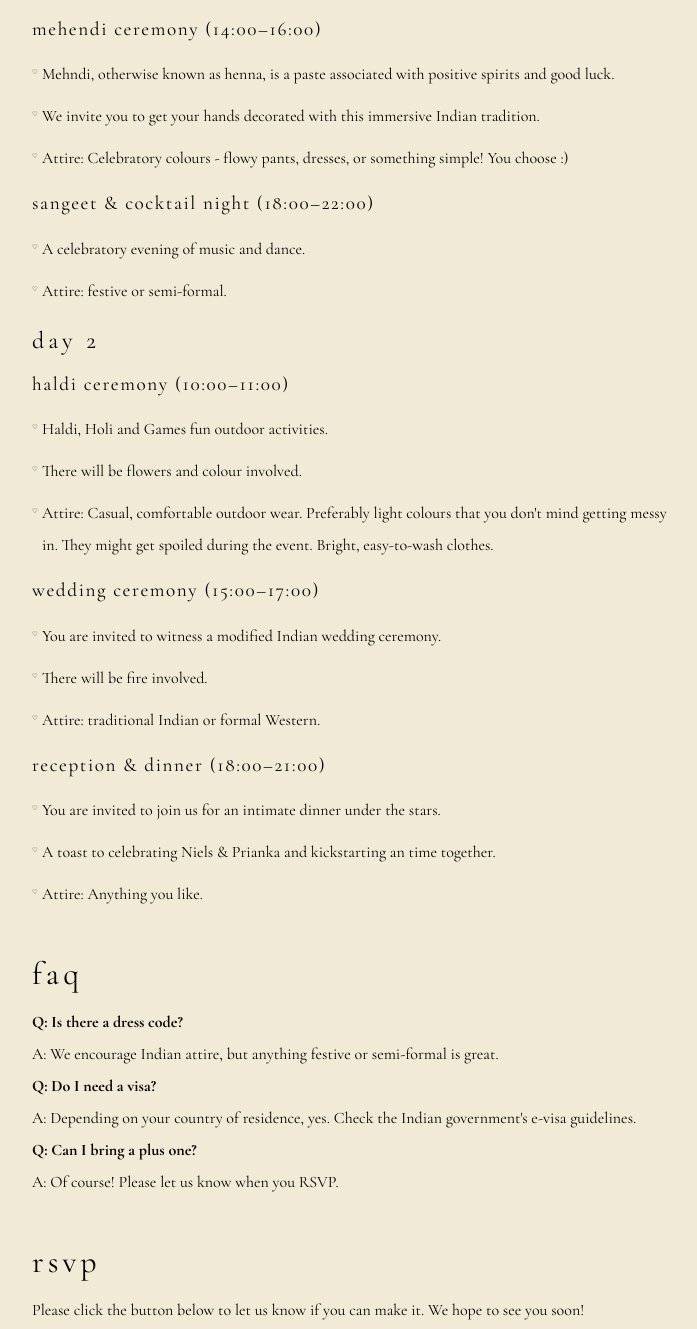
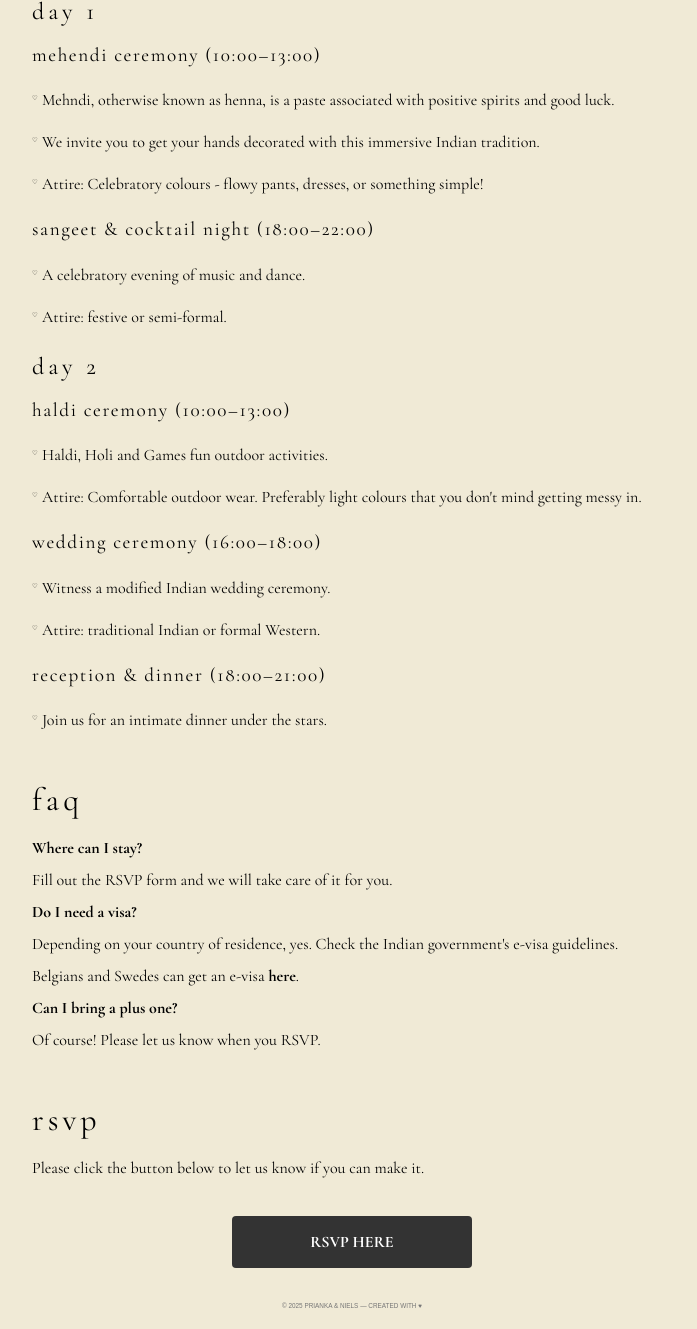
Before and after one commit to NielsDegrande/wedsite, a plain HTML site: page index.html in a window 1280 px wide. Shown: the part 922-2251 px from the top of the page, without its empty margins (288-985 px from the left). Drawn offline with nearby package versions, Linux system fonts and the light colour scheme; a web font is replaced by a local one.

Commit message:
Update content

```diff
--- a/index.html
+++ b/index.html
@@ -28,7 +28,6 @@
       <img src="assets/india.png" alt="हिंदी" onclick="loadLanguage('hi')" />
     </div>
 
-    <!-- MAIN NAVIGATION -->
     <nav>
       <ul>
         <li><a href="#home" data-trans-key="nav.home" onclick="scrollToSection('home')"></a></li>
@@ -41,7 +40,6 @@
       </ul>
     </nav>
 
-    <!-- TITLE SECTION -->
     <header class="hero" id="home">
       <h1>prianka &amp; niels</h1>
       <div class="wedding-date-place" data-trans-key="hero.subtitle"></div>
@@ -55,10 +53,11 @@
 -------*-------
 
 ~~~~~~~~~~
-~~~~~~~~~~</pre>
+~~~~~~~~~~
+      </pre>
     </header>
 
-    <div class="content">
+    <main class="content">
       <p data-trans-key="intro.welcome"></p>
 
       <h2 id="practicalinfo" data-trans-key="info.heading"></h2>
@@ -79,7 +78,7 @@
       <ul class="custom-bullets" data-trans-key="program.day2.reception.points"></ul>
 
       <h2 id="faq" data-trans-key="faq.heading"></h2>
-      <p data-trans-key="faq.questions.dress"></p>
+      <p data-trans-key="faq.questions.accommodation"></p>
       <p data-trans-key="faq.questions.visa"></p>
       <p data-trans-key="faq.questions.plusOne"></p>
 
@@ -91,7 +90,7 @@
         class="rsvp-button"
         data-trans-key="rsvp.button"
       ></a>
-    </div>
+    </main>
 
     <footer>
       <p>© 2025 Prianka &amp; Niels — Created with ♥</p>
--- a/languages/en.json
+++ b/languages/en.json
@@ -7,22 +7,22 @@
     "rsvp": "rsvp"
   },
   "hero": {
-    "subtitle": "OCTOBER 24–25, 2025 • JAMSHEDPUR, INDIA"
+    "subtitle": "OCTOBER 24 & 25, 2025 • JAMSHEDPUR, INDIA"
   },
   "intro": {
     "welcome": "Welcome to our wedding website! We are so excited to celebrate our special day with you."
   },
   "info": {
     "heading": "practical info",
-    "details": "Our wedding weekend will take place in Jamshedpur on October 24–25, 2025.\n\nPlease plan to arrive by midday on October 24th so that you can settle in before the Mehendi ceremony.\n\nMore details on flights, hotels, and transportation are below."
+    "details": "Our wedding weekend will take place in Jamshedpur on October 24 & 25, 2025.<br/>Please plan to arrive by October 23rd so that you can settle in.<br/>More details on flights, hotels, and transportation are below."
   },
   "program": {
     "heading": "program",
     "day1": {
       "title": "day 1",
       "mehendi": {
-        "title": "mehendi ceremony (14:00–16:00)",
-        "points": "<li>Mehndi, otherwise known as henna, is a paste associated with positive spirits and good luck.</li><li>We invite you to get your hands decorated with this immersive Indian tradition.</li><li>Attire: Celebratory colours - flowy pants, dresses, or something simple! You choose :)</li>"
+        "title": "mehendi ceremony (10:00–13:00)",
+        "points": "<li>Mehndi, otherwise known as henna, is a paste associated with positive spirits and good luck.</li><li>We invite you to get your hands decorated with this immersive Indian tradition.</li><li>Attire: Celebratory colours - flowy pants, dresses, or something simple!</li>"
       },
       "sangeet": {
         "title": "sangeet & cocktail night (18:00–22:00)",
@@ -32,30 +32,30 @@
     "day2": {
       "title": "day 2",
       "haldi": {
-        "title": "haldi ceremony (10:00–11:00)",
-        "points": "<li>Haldi, Holi and Games fun outdoor activities.</li><li>There will be flowers and colour involved.</li><li>Attire: Casual, comfortable outdoor wear. Preferably light colours that you don't mind getting messy in. They might get spoiled during the event. Bright, easy-to-wash clothes.</li>"
+        "title": "haldi ceremony (10:00–13:00)",
+        "points": "<li>Haldi, Holi and Games fun outdoor activities.</li><li>Attire: Comfortable outdoor wear. Preferably light colours that you don't mind getting messy in.</li>"
       },
       "wedding": {
-        "title": "wedding ceremony (15:00–17:00)",
-        "points": "<li>You are invited to witness a modified Indian wedding ceremony.</li><li>There will be fire involved.</li><li>Attire: traditional Indian or formal Western.</li>"
+        "title": "wedding ceremony (16:00–18:00)",
+        "points": "<li>Witness a modified Indian wedding ceremony.</li><li>Attire: traditional Indian or formal Western.</li>"
       },
       "reception": {
         "title": "reception & dinner (18:00–21:00)",
-        "points": "<li>You are invited to join us for an intimate dinner under the stars.</li><li>A toast to celebrating Niels & Prianka and kickstarting an time together.</li><li>Attire: Anything you like.</li>"
+        "points": "<li>Join us for an intimate dinner under the stars.</li>"
       }
     }
   },
   "faq": {
     "heading": "faq",
     "questions": {
-      "dress": "<strong>Q: Is there a dress code?</strong><br />A: We encourage Indian attire, but anything festive or semi-formal is great.",
-      "visa": "<strong>Q: Do I need a visa?</strong><br />A: Depending on your country of residence, yes. Check the Indian government's e-visa guidelines.",
-      "plusOne": "<strong>Q: Can I bring a plus one?</strong><br />A: Of course! Please let us know when you RSVP."
+      "accommodation": "<strong>Where can I stay?</strong><br />Fill out the RSVP form and we will take care of it for you.",
+      "plusOne": "<strong>Can I bring a plus one?</strong><br />Of course! Please let us know when you RSVP.",
+      "visa": "<strong>Do I need a visa?</strong><br />Depending on your country of residence, yes. Check the Indian government's e-visa guidelines. Belgians and Swedes can get an e-visa <a href=\"https://indianvisaonline.gov.in/evisa/tvoa.html\" target=\"_blank\" rel=\"noopener\">here</a>."
     }
   },
   "rsvp": {
     "heading": "rsvp",
-    "details": "Please click the button below to let us know if you can make it. We hope to see you soon!",
+    "details": "Please click the button below to let us know if you can make it.",
     "button": "RSVP HERE"
   }
 }
--- a/styles.css
+++ b/styles.css
@@ -15,6 +15,16 @@ body {
   color: var(--color-text);
   background-color: var(--color-bg);
   line-height: 2;
+}
+
+a {
+  text-decoration: none;
+  color: var(--color-text);
+  font-weight: bold;
+}
+
+a:hover {
+  text-decoration: underline;
 }
 
 /* Common text alignment. */
@@ -49,16 +59,6 @@ nav ul {
 nav li {
   display: inline-block;
   margin: 0 1rem;
-}
-
-nav a {
-  text-decoration: none;
-  color: var(--color-text);
-  font-weight: bold;
-}
-
-nav a:hover {
-  text-decoration: underline;
 }
 
 /* Hero section. */
```
